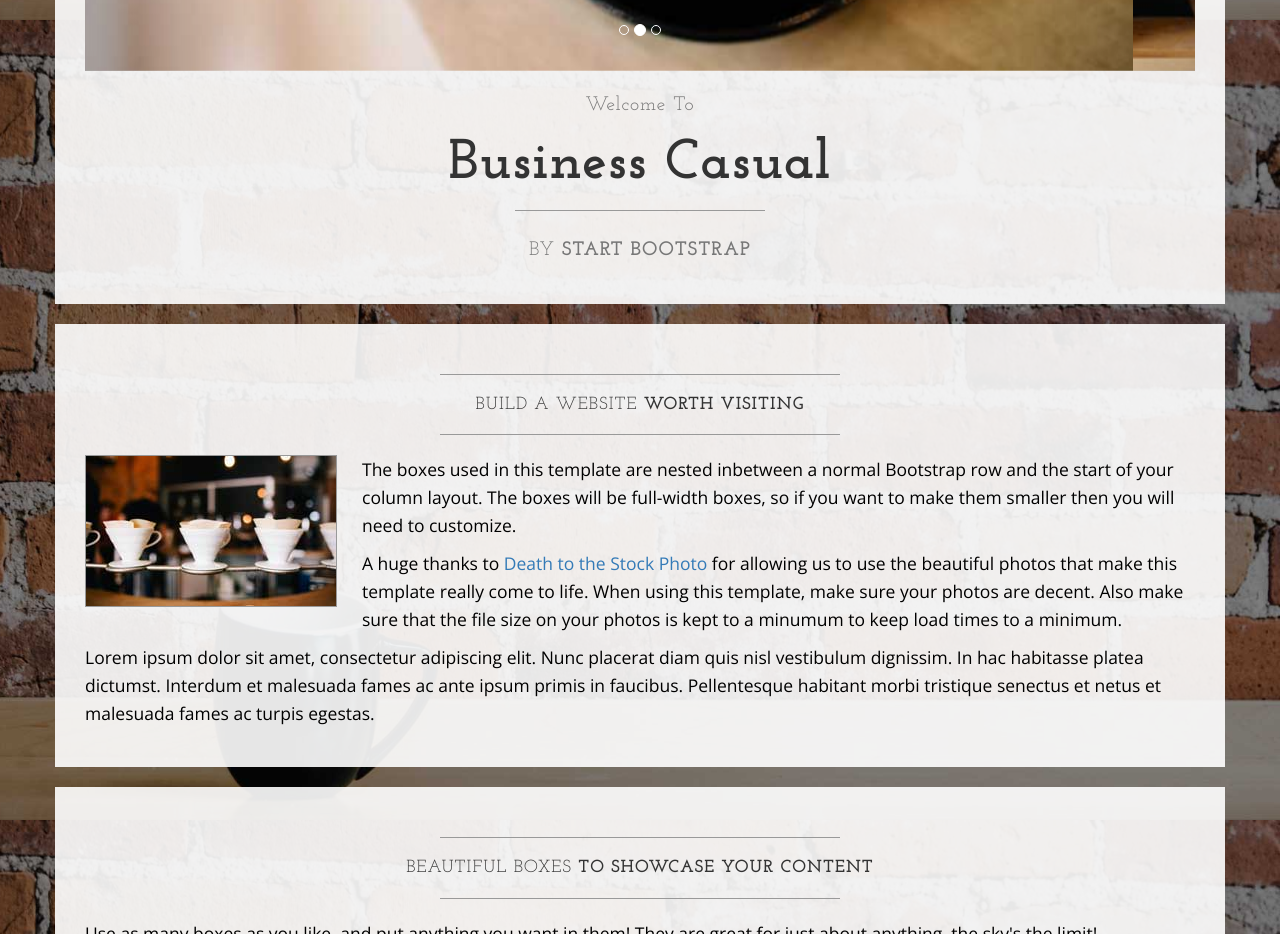
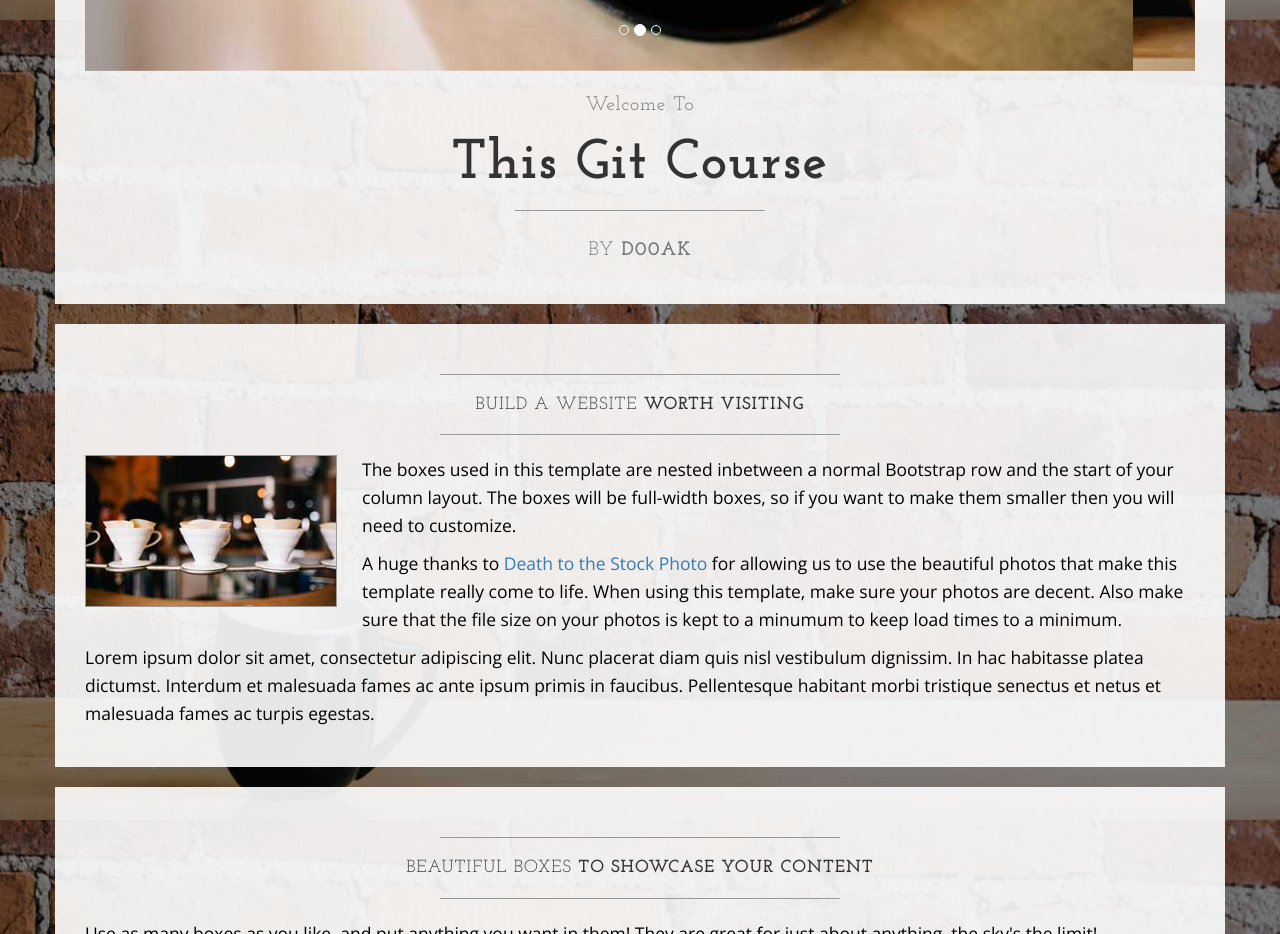
Before and after one commit to d00AK/Git.01.Kauress.Video.2015.Introduction.to.Git.SitePoint, a plain HTML site: page theme/index.html in a window 1280 px wide. Shown: the part 780-1714 px from the top of the page. Drawn offline with nearby package versions, Linux system fonts and the light colour scheme.

Commit message:
changed items after carousel

```diff
--- a/theme/index.html
+++ b/theme/index.html
@@ -108,11 +108,11 @@
 					<h2 class="brand-before">
 						<small>Welcome to</small>
 					</h2>
-					<h1 class="brand-name">Business Casual</h1>
+					<h1 class="brand-name">This Git Course</h1>
 					<hr class="tagline-divider">
 					<h2>
 						<small>By
-							<strong>Start Bootstrap</strong>
+							<strong>d00AK</strong>
 						</small>
 					</h2>
 				</div>
```
